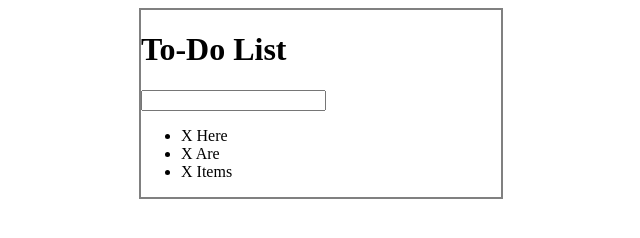
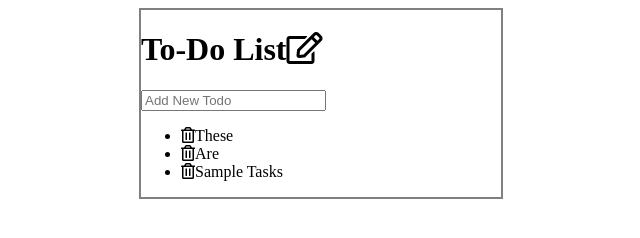
Before and after one commit to guilleeh/ToDo-List, a plain HTML site: page index.html in a window 1280 px wide. Shown: the whole page, without its empty margins (319-959 px from the left). Drawn offline with Linux system fonts and the light colour scheme.

Commit message:
HTML structure complete

```diff
--- a/index.html
+++ b/index.html
@@ -4,16 +4,18 @@
   	<title>Todo List</title>
   	<script type="text/javascript" src="assets/js/lib/jquery-3.3.1.min.js"></script>
   	<link rel="stylesheet" type="text/css" href="assets/css/todos.css">
+  	<link href="https://fonts.googleapis.com/css?family=Roboto:400,500,700" rel="stylesheet">
+  	<link rel="stylesheet" href="https://use.fontawesome.com/releases/v5.2.0/css/all.css" integrity="sha384-hWVjflwFxL6sNzntih27bfxkr27PmbbK/iSvJ+a4+0owXq79v+lsFkW54bOGbiDQ" crossorigin="anonymous">
   </head>
   <body>
 
   	<div class="container">
-  		<h1>To-Do List</h1>
-  		<input type="text" value="">
+  		<h1>To-Do List<span id="toggle"><i class="far fa-edit"></i></span></h1>
+  		<input type="text" placeholder="Add New Todo">
   		<ul class="list">
-  			<li class="list-item"><span> X </span>Here</li>
-  			<li class="list-item"><span> X </span>Are</li>
-  			<li class="list-item"><span> X </span>Items</li>
+  			<li class="list-item"><span class="item"><i class="far fa-trash-alt"></i></span>These</li>
+  			<li class="list-item"><span class="item"><i class="far fa-trash-alt"></i></span>Are</li>
+  			<li class="list-item"><span class="item"><i class="far fa-trash-alt"></i></span>Sample Tasks</li>
   		</ul>
   	</div>
 
```
